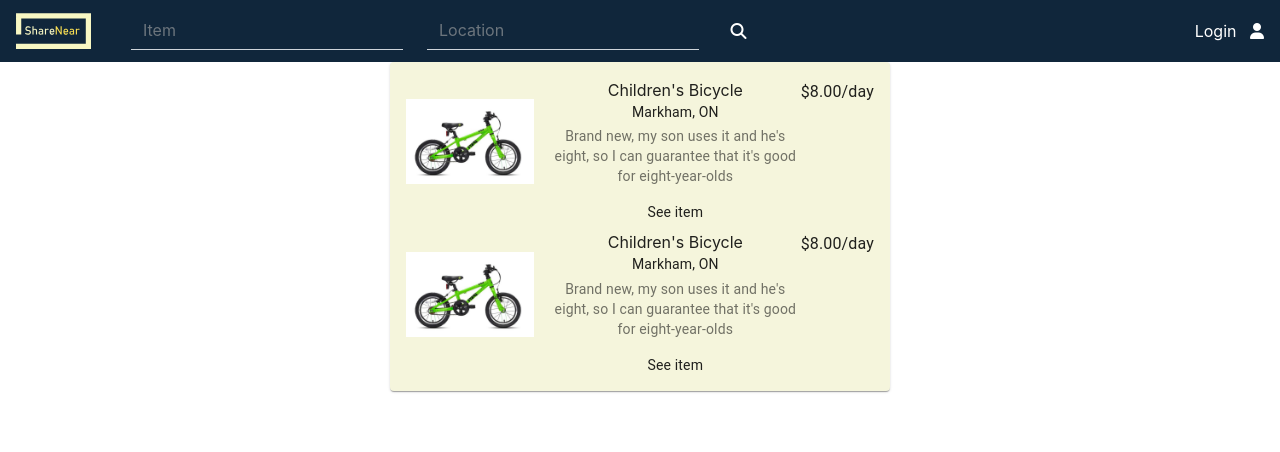
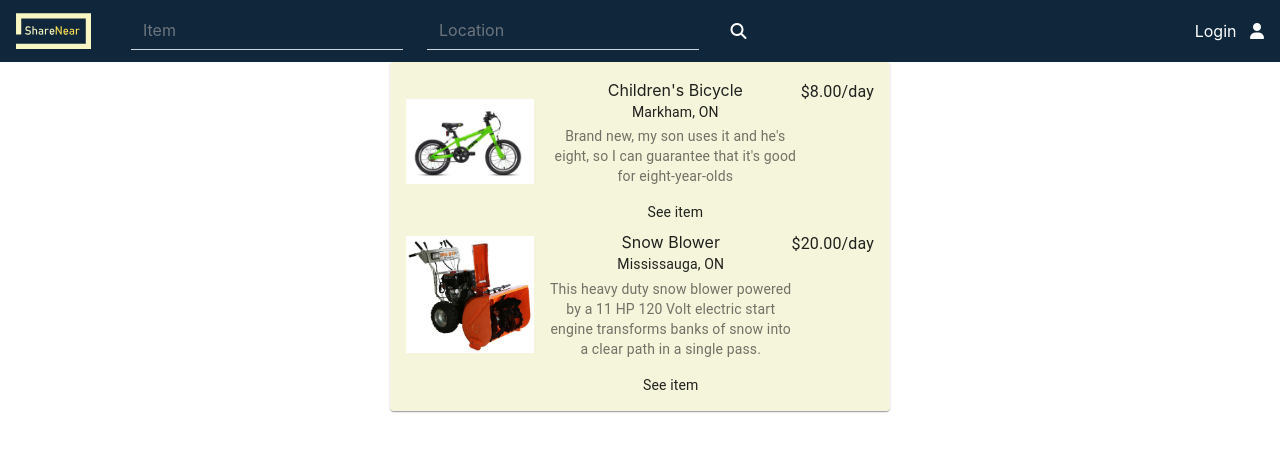
Before and after one commit to CalinArdelean/ShareNear, a React (Create React App) app in the folder my-app/: page / in a window 1280 px wide. Shown: the top 452 px of the page. Built offline with nearby package versions, Linux system fonts and the light colour scheme.

Commit message:
edited page layouts

```diff
--- a/my-app/src/components/HomeLayout.js
+++ b/my-app/src/components/HomeLayout.js
@@ -6,7 +6,10 @@ import Grid from '@material-ui/core/Grid';
 import Paper from '@material-ui/core/Paper';
 import Typography from '@material-ui/core/Typography';
 import ButtonBase from '@material-ui/core/ButtonBase';
+
+//hard coded pictures of products (will need to change for phase 2)
 import bike from '../bike.jpg';
+import snowblower from '../snowblower.jpg';
 
 const useStyles = makeStyles(theme => ({
     root: {
@@ -66,24 +69,24 @@ export default function ComplexGrid() {
                         </Grid>
                     </Grid>
                 </Grid>
-
                 <Grid container spacing={2}>
                     <Grid item>
                         <ButtonBase className={classes.image}>
-                            <img className={classes.img} alt="logo" src={bike} />
+                            <img className={classes.img} alt="logo" src={snowblower} />
                         </ButtonBase>
                     </Grid>
                     <Grid item xs={12} sm container>
                         <Grid item xs container direction="column" spacing={2}>
                             <Grid item xs>
                                 <Typography gutterBottom variant="header">
-                                    Children's Bicycle
+                                    Snow Blower
                 </Typography>
                                 <Typography variant="body2" gutterBottom>
-                                    Markham, ON
+                                    Mississauga, ON
                 </Typography>
                                 <Typography variant="body2" color="textSecondary">
-                                    Brand new, my son uses it and he's eight, so I can guarantee that it's good for eight-year-olds
+                                    This heavy duty snow blower powered by a 11 HP 120 Volt electric
+                                    start engine transforms banks of snow into a clear path in a single pass.
                 </Typography>
                             </Grid>
                             <Grid item>
@@ -93,7 +96,7 @@ export default function ComplexGrid() {
                             </Grid>
                         </Grid>
                         <Grid item>
-                            <Typography variant="subtitle1">$8.00/day</Typography>
+                            <Typography variant="subtitle1">$20.00/day</Typography>
                         </Grid>
                     </Grid>
                 </Grid>
--- a/my-app/src/components/LoginForm.js
+++ b/my-app/src/components/LoginForm.js
@@ -13,7 +13,8 @@ class LoginForm extends React.Component {
         { /* Inputs to add user */}
         <br></br>
         <br></br>
-        <h4>Welcome to ShareNear</h4>
+        <h3>Welcome to ShareNear</h3>
+        <p>Your One-Stop Online Rent Marketplace</p>
         <br></br>
         <br></br>
         <input username='username'
```
Also changed, not shown: my-app/src/snowblower.jpg (added).
